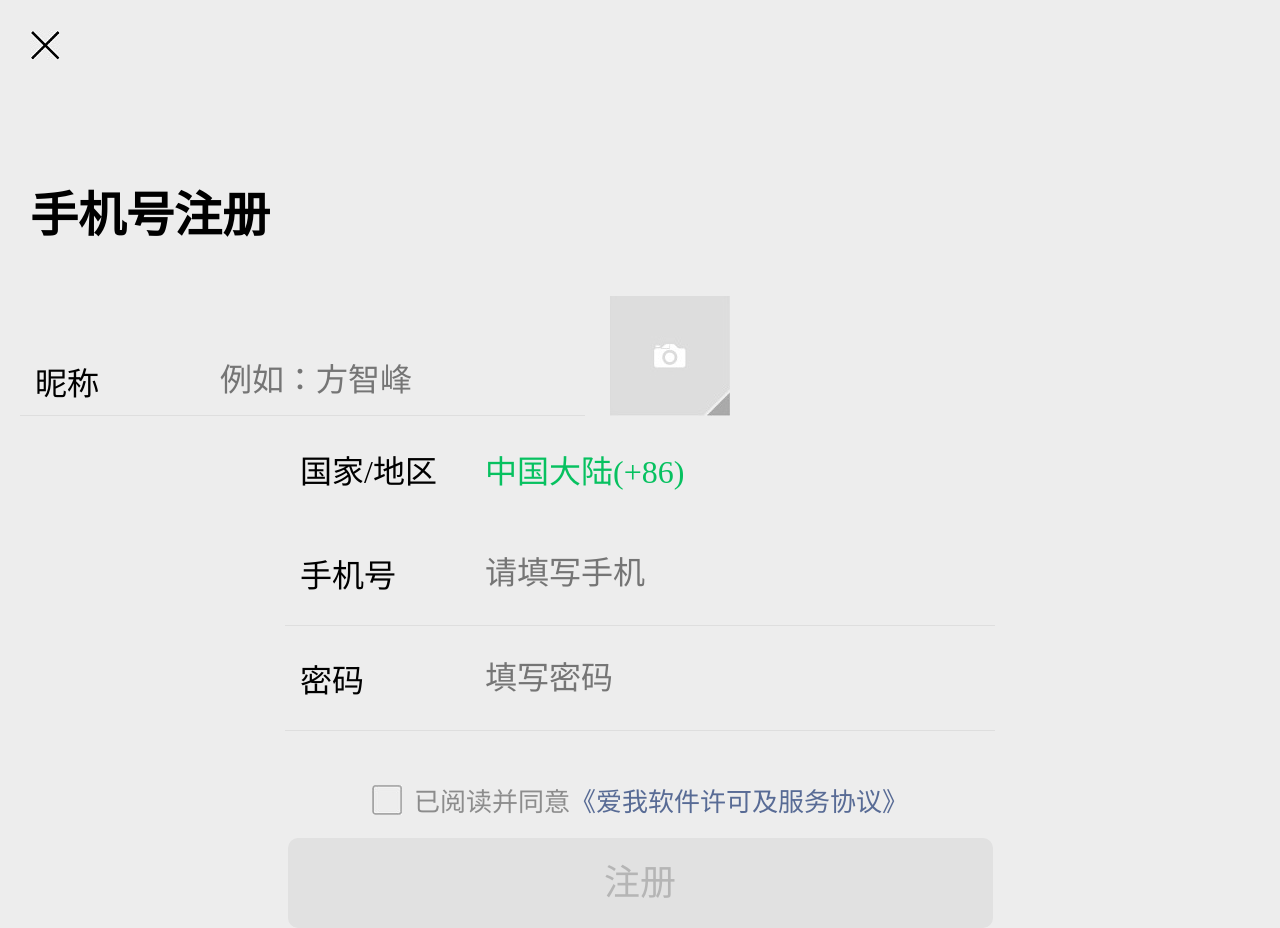
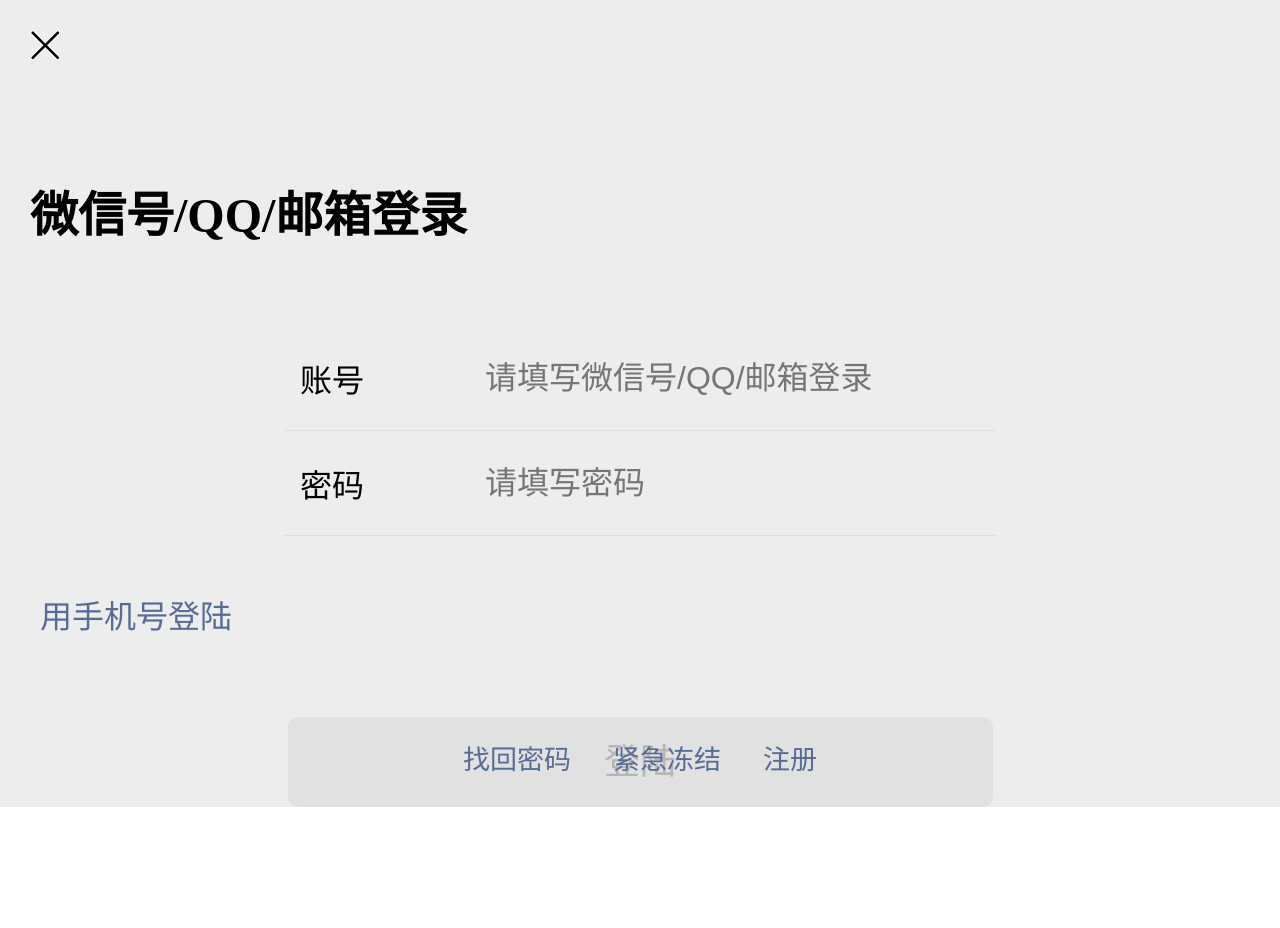
Before and after one commit to NSGUF/wechat, a Vue app: page / in a window 1280 px wide. After the commit the page ends 807 px from the top, so only its background shows below. Built offline with nearby package versions, Linux system fonts and the light colour scheme; no server answers; what vue-scroller would draw is missing.

Commit message:
首页进去是登陆

```diff
--- /dev/null
+++ b/src/components/AccountOptions.vue
@@ -0,0 +1,57 @@
+<template>
+    <div class="account-options">
+        <div class="options-container">
+            <div class="item">
+                找回密码
+            </div>
+            <div class="decorate"></div>
+            <div class="item">
+                紧急冻结
+            </div>
+            <div class="decorate"></div>
+            <div class="item" @click="toRegister">
+                注册
+            </div>
+        </div>
+
+    </div>
+</template>
+
+<script lang="ts">
+    import {Component, Model, Vue} from "vue-property-decorator";
+
+    @Component
+    export default class AccountOptions extends Vue {
+
+        toRegister() {
+            this.$router.push("/register");
+        }
+
+    }
+</script>
+
+<!-- Add "scoped" attribute to limit CSS to this component only -->
+<style scoped lang="stylus">
+
+    @import "../assets/style/global.styl"
+    .account-options {
+        position absolute;
+        bottom 20px;
+        width 100%;
+
+        .options-container {
+            flexCenter();
+
+            .item {
+                color: agreementColor;
+                font-size 27px;
+            }
+            .decorate {
+                width 2px;
+                height 45px;
+                border-right solid 1px borderColor
+                margin: 0 20px;
+            }
+        }
+    }
+</style>
--- a/src/router.ts
+++ b/src/router.ts
@@ -7,7 +7,7 @@ Vue.use(Router);
 export default new Router({
   routes: [
     {
-      path: '/',
+      path: '/register',
       name: 'register',
       component: Register,
     },
@@ -17,7 +17,7 @@ export default new Router({
       component: () => import('./views/Home.vue'),
     },
     {
-      path: '/login',
+      path: '/',
       name: 'login',
       component: () => import('./views/Login.vue'),
     },
--- a/src/views/Chat.vue
+++ b/src/views/Chat.vue
@@ -86,13 +86,11 @@
                 this.chatContent.push(data);
                 console.log(data);
 
-                this.toBottomA();
-                console.log(data.fromId !== this.getUser._id);
-                console.log(data.fromId);
                 console.log(this.getUser._id);
                 if (String(data.fromId) !== String(this.getUser._id)) {
                     Vue.prototype.$socket.emit("seed", this.getUser._id, this.$route.params._id);
                 }
+                this.toBottomA();
             });
             this.userApi.getMessages(this.getUser._id, this.$route.params._id).then((res: any) => {
                 this.chatContent = res.data;
--- a/src/views/Login.vue
+++ b/src/views/Login.vue
@@ -13,43 +13,47 @@
         <div class="other-way">
             用手机号登陆
         </div>
-        <input type="submit" value="登陆" class="submit-input" @click="submit" :disabled="!isCanSubmit" :class="isCanSubmit?'submit-input':'submit-input disabled-input'"/>
-
+        <input type="submit" value="登陆" class="submit-input" @click="submit" :disabled="!isCanSubmit"
+               :class="isCanSubmit?'submit-input':'submit-input disabled-input'"/>
+        <account-options></account-options>
         <Message :isShowMessage="isShowMessage" :messageTip="messageTip"></Message>
     </section>
 </template>
 
 <script lang="ts">
-    import {Component,Watch, Vue} from "vue-property-decorator";
-    import RegisterApi from '../apis/Register'
+    import {Component, Watch, Vue} from "vue-property-decorator";
+    import RegisterApi from "../apis/Register";
     import AjaxResponse = Response.AjaxResponse;
-    import Message from '../components/Message.vue';
+    import Message from "../components/Message.vue";
+    import AccountOptions from "../components/AccountOptions.vue";
 
-    import { AxiosRequestConfig, Method, AxiosResponse } from 'axios'
+    import {AxiosRequestConfig, Method, AxiosResponse} from "axios";
+
     @Component({
         components: {
             Message,
+            AccountOptions,
         },
     })
     export default class Home extends Vue {
-        password: string = ''
-        phoneNumber: string = ''
+        password: string = "";
+        phoneNumber: string = "";
 
 
         isShowMessage: boolean = false;
-        messageTip: string = '';
+        messageTip: string = "";
 
         isCanSubmit: boolean = false;
 
-        registerApi: RegisterApi = new RegisterApi()
+        registerApi: RegisterApi = new RegisterApi();
 
         imgObjs: any = {
-            noSelect: require('../assets/images/login/icon-no-select.png'),
-            select: require('../assets/images/login/icon-select.png'),
-        }
+            noSelect: require("../assets/images/login/icon-no-select.png"),
+            select: require("../assets/images/login/icon-select.png"),
+        };
 
         toBack() {
-            this.$router.push('/')
+            this.$router.push("/");
         }
 
         disapperMessage() {
@@ -59,13 +63,14 @@
             }, 1.5 * 1000);
         }
 
-        @Watch('password')
+        @Watch("password")
         passwordChanged(newVal: string, oldVal: string) {
-            this.refreshSubmit()
+            this.refreshSubmit();
         }
-        @Watch('phoneNumber')
+
+        @Watch("phoneNumber")
         phoneNumberChanged(newVal: string, oldVal: string) {
-            this.refreshSubmit()
+            this.refreshSubmit();
         }
 
         submit() {
@@ -75,15 +80,15 @@
             }).then((res: any) => {
                 localStorage.setItem("userInfo", JSON.stringify(res.data));
                 this.$store.commit("setUser", res.data);
-                Vue.prototype.$socket.emit('login', res.data._id)
-                this.$router.push('/home')
-                console.log(res)
+                Vue.prototype.$socket.emit("login", res.data._id);
+                this.$router.push("/home");
+                console.log(res);
             }).catch((res: AjaxResponse) => {
-                console.log(res)
-                this.messageTip = res.msg||'';
+                console.log(res);
+                this.messageTip = res.msg || "";
                 this.isShowMessage = false;
                 this.disapperMessage();
-            })
+            });
         }
 
         backLast() {
@@ -91,10 +96,20 @@
         }
 
         refreshSubmit() {
-            if(this.password!==''&&this.phoneNumber!=='') {
-                this.isCanSubmit = true
+            if (this.password !== "" && this.phoneNumber !== "") {
+                this.isCanSubmit = true;
             } else {
-                this.isCanSubmit = false
+                this.isCanSubmit = false;
+            }
+        }
+
+        mounted() {
+            const userInfoStr = localStorage.getItem("userInfo");
+            if (userInfoStr) {
+                console.log("刷新了界面，从缓存中获取用户信息");
+                const userInfo = JSON.parse(userInfoStr);
+                // this.password = userInfo.password;
+                this.phoneNumber = userInfo.phoneNumber;
             }
         }
 
@@ -173,6 +188,7 @@
             }
 
         }
+
         .tell-phone {
             margin-top: 80px;
         }
@@ -196,7 +212,7 @@
         }
 
         .submit-input {
-            widthHeight(705px,90px);
+            widthHeight(705px, 90px);
             line-height 90px;
             text-align center;
             border-radius 10px;
@@ -206,6 +222,7 @@
             font-size: 36px;
             display block;
         }
+
         .disabled-input {
             background noSubmitColor
             color: #b5b5b5;
--- a/src/views/Register.vue
+++ b/src/views/Register.vue
@@ -65,7 +65,7 @@
             select: require('../assets/images/login/icon-select.png'),
         }
         toLogin() {
-            this.$router.push('/login')
+            this.$router.push('/')
         }
 
 
@@ -101,7 +101,7 @@
                 password: this.password,
                 phoneNumber: this.phoneNumber,
             }).then((res: any) => {
-                this.$router.push('/login')
+                this.$router.push('/')
             }).catch((res: AjaxResponse) => {
                 console.log(res)
                 this.messageTip = res.msg||'';
```
